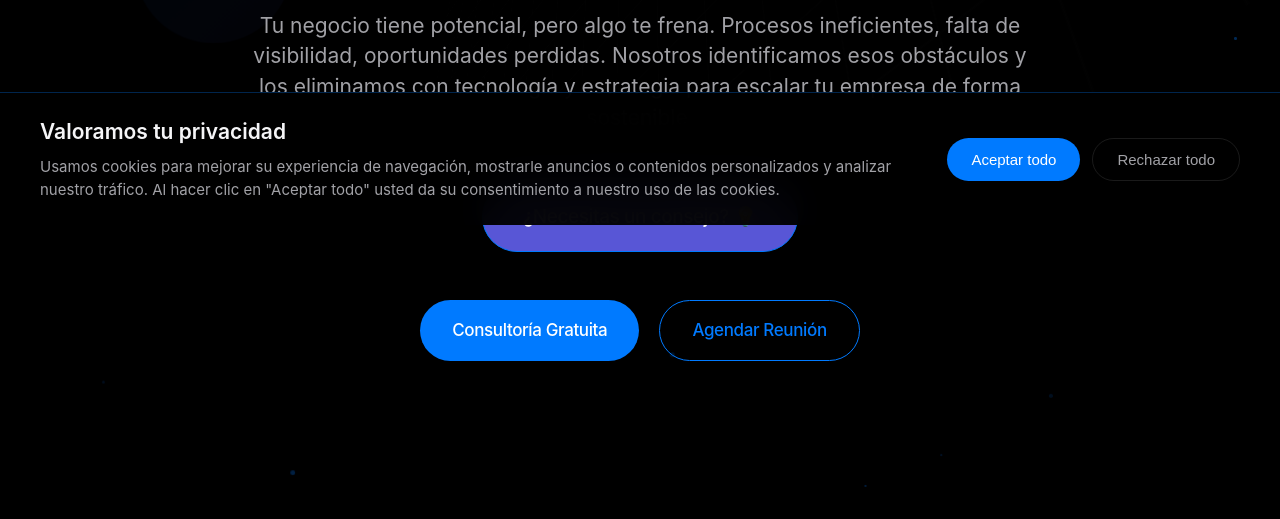
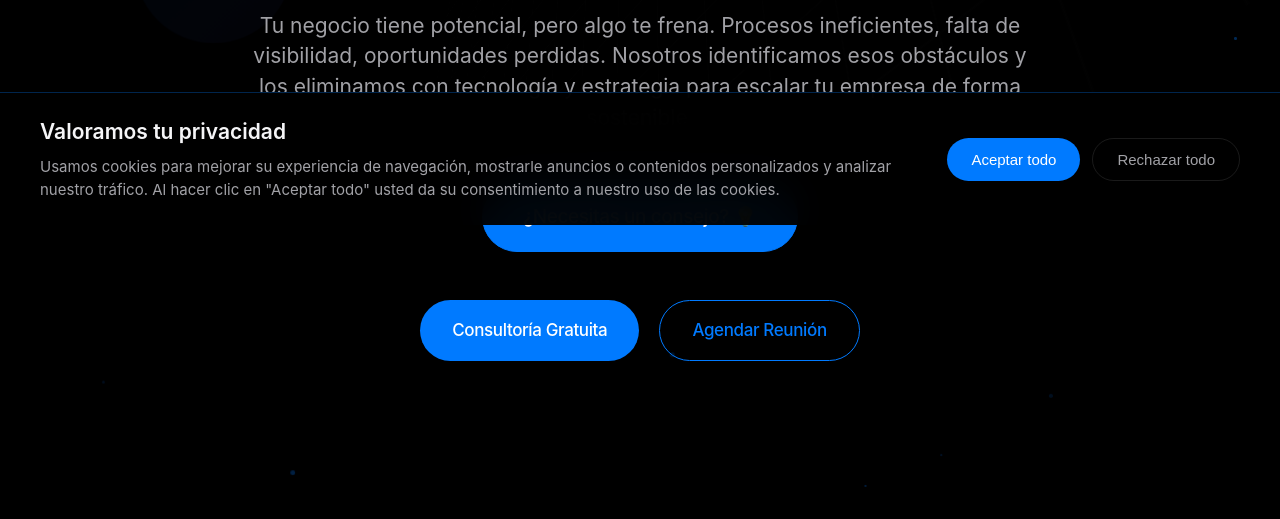
Before and after one commit to PabloVisualGrowth/visualandgrowth-web, a plain HTML site: page index.html in a window 1280 px wide. Shown: the part 575-1094 px from the top of the page. Drawn offline with Linux system fonts and the light colour scheme.

Commit message:
Update index.html

```diff
--- a/index.html
+++ b/index.html
@@ -1271,7 +1271,7 @@
                 Nosotros identificamos esos obstáculos y los eliminamos con tecnología y estrategia para escalar tu empresa de forma sostenible.
             </p>
             <div style="margin: 32px 0;">
-                <a href="https://visualandgrowth.es" target="_blank" class="btn" style="background: var(--accent-purple); color: white; border: 1px solid var(--accent-blue); font-size: 19px; padding: 20px 40px;">¿Necesitas un consejo? 💡</a>
+                <a href="https://visualandgrowth.es" target="_blank" class="btn" style="background: var(--accent-blue); color: white; border: 1px solid var(--accent-blue); font-size: 19px; padding: 20px 40px;">¿Necesitas un consejo? 💡</a>
             </div>
             <div class="cta-buttons">
                 <a href="#contacto" class="btn btn-primary">Consultoría Gratuita</a>
```
